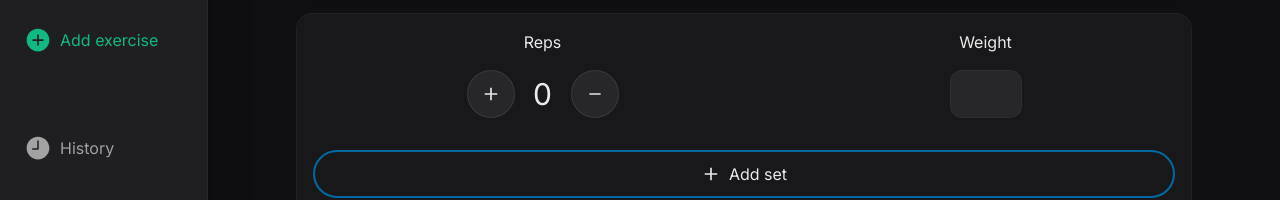
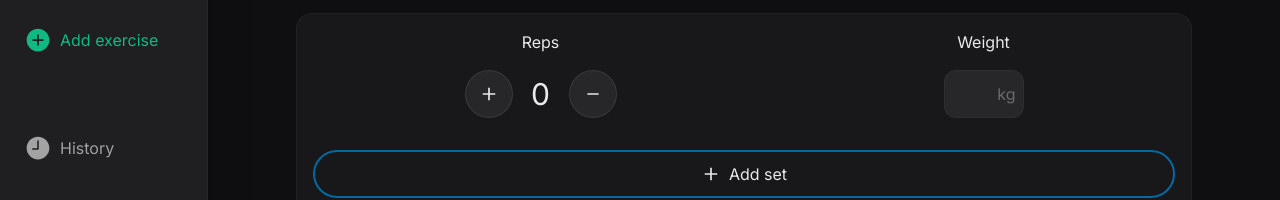
Before and after one commit to alexanderiksson/barbellbook, a React (Vite) app: page /#/add-exercise in a window 1280 px wide. Shown: the part 131-331 px from the top of the page. Built offline with nearby package versions, Linux system fonts and the light colour scheme.

Commit message:
Small fixes

```diff
--- a/src/App.tsx
+++ b/src/App.tsx
@@ -24,7 +24,7 @@ export default function App() {
                         <Route path="/history/:id/stats" element={<WorkoutStats />} />
                         <Route path="/export" element={<ExportData />} />
                         <Route path="/stats" element={<Stats />} />
-                        <Route path="/stats/:id" element={<ExerciseStats />} />
+                        <Route path="/stats/exercise/:id" element={<ExerciseStats />} />
                     </Route>
                 </Routes>
             </WorkoutProvider>
--- a/src/components/pages/AddExercise/PreviousSession.tsx
+++ b/src/components/pages/AddExercise/PreviousSession.tsx
@@ -46,7 +46,9 @@ export default function PreviousSession({ sets }: PreviousSessionProps) {
                                     <tr key={index}>
                                         <td>Set {index + 1}</td>
                                         <td>{set.reps}</td>
-                                        <td>{set.weight}</td>
+                                        <td>
+                                            {set.weight} <span className="text-text-grey">kg</span>
+                                        </td>
                                     </tr>
                                 ))}
                             </tbody>
--- a/src/components/pages/AddExercise/SetTable.tsx
+++ b/src/components/pages/AddExercise/SetTable.tsx
@@ -41,7 +41,9 @@ export default function SetTable({ currentSets, removeCurrentSets }: SetTablePro
                         <tr key={index} className="text-center">
                             <td>Set {index + 1}</td>
                             <td>{set.reps}</td>
-                            <td>{set.weight} kg</td>
+                            <td>
+                                {set.weight} <span className="text-text-grey">kg</span>
+                            </td>
                             <td className="flex justify-center">
                                 <button
                                     className="cursor-pointer p-2"
--- a/src/components/pages/AddExercise/WeightInput.tsx
+++ b/src/components/pages/AddExercise/WeightInput.tsx
@@ -7,8 +7,9 @@ export default function WeightInput({ weight, setWeight }: WeightInputProps) {
     return (
         <div className="flex flex-col justify-center items-center gap-4">
             <h2>Weight</h2>
+            <div className="relative">
                 <input
-                className="bg-secondary-bright p-2 h-12 rounded-xl w-18 border border-border/20"
+                    className="bg-secondary-bright p-2 h-12 rounded-xl w-20 border border-border/20 pr-7 no-spinner"
                     type="number"
                     inputMode="decimal"
                     onChange={(e) => setWeight(e.target.value)}
@@ -17,6 +18,8 @@ export default function WeightInput({ weight, setWeight }: WeightInputProps) {
                     min={0}
                     max={9999}
                 />
+                <span className="absolute right-2 top-3 text-text-grey">kg</span>
+            </div>
         </div>
     );
 }
--- a/src/components/pages/Home/ExerciseCard.tsx
+++ b/src/components/pages/Home/ExerciseCard.tsx
@@ -63,7 +63,9 @@ export default function ExerciseCard({ exercise, index, removeExercise }: Exerci
                             <tr key={setIndex}>
                                 <td>Set {setIndex + 1}</td>
                                 <td>{set.reps}</td>
-                                <td>{set.weight} kg</td>
+                                <td>
+                                    {set.weight} <span className="text-text-grey">kg</span>
+                                </td>
                             </tr>
                         ))}
                     </tbody>
--- a/src/components/pages/Workout/ExerciseCard.tsx
+++ b/src/components/pages/Workout/ExerciseCard.tsx
@@ -1,4 +1,3 @@
-import { Link } from "react-router-dom";
 import { ExerciseType } from "../../../types/workout";
 
 interface ExerciseCardProps {
@@ -11,7 +10,7 @@ export default function ExerciseCard({ index, exercise }: ExerciseCardProps) {
         <div className="p-4 bg-secondary border border-border/20 rounded-2xl shadow-xl">
             <h2 className="text-lg font-medium mb-6 truncate">
                 <span className="mr-2 text-text-grey">#{index}</span>
-                <Link to={`/stats/${exercise.name}`}>{exercise.name}</Link>
+                {exercise.name}
             </h2>
             <table className="w-full">
                 <thead>
@@ -26,7 +25,9 @@ export default function ExerciseCard({ index, exercise }: ExerciseCardProps) {
                         <tr key={setIndex}>
                             <td>Set {setIndex + 1}</td>
                             <td>{set.reps}</td>
-                            <td>{set.weight} kg</td>
+                            <td>
+                                {set.weight} <span className="text-text-grey">kg</span>
+                            </td>
                         </tr>
                     ))}
                 </tbody>
--- a/src/index.css
+++ b/src/index.css
@@ -58,3 +58,14 @@ body,
 .modal-overlay {
     @apply w-screen h-screen fixed flex justify-center items-center top-0 left-0 bg-black/80 z-30;
 }
+
+input.no-spinner::-webkit-outer-spin-button,
+input.no-spinner::-webkit-inner-spin-button {
+    -webkit-appearance: none;
+    appearance: none;
+    margin: 0;
+}
+input.no-spinner {
+    -moz-appearance: textfield;
+    appearance: textfield;
+}
--- a/src/pages/ExerciseStats.tsx
+++ b/src/pages/ExerciseStats.tsx
@@ -42,7 +42,7 @@ export default function ExerciseStats() {
                   )
                 : { weight: 0, reps: 0 };
             return {
-                date: workout.date,
+                date: new Date(workout.date).toLocaleDateString(),
                 Weight: Number(maxWeightSet.weight),
                 Reps: Number(maxWeightSet.reps),
             };
--- a/src/pages/Stats.tsx
+++ b/src/pages/Stats.tsx
@@ -152,7 +152,7 @@ export default function Stats() {
                             <div className="flex flex-col mb-6 gap-4">
                                 {(showAllExercises ? allExercises : allExercises.slice(0, 3)).map(
                                     (exercise, index) => (
-                                        <Link key={index} to={`/stats/${exercise.id}`}>
+                                        <Link key={index} to={`/stats/exercise/${exercise.id}`}>
                                             <div className="flex justify-between items-center gap-4 py-2 px-4 bg-secondary-bright rounded-full border border-border/20">
                                                 <h3 className="truncate">
                                                     <span className="text-text-grey mr-2">
```
Lines whose indentation alone changed are shown as unchanged.
